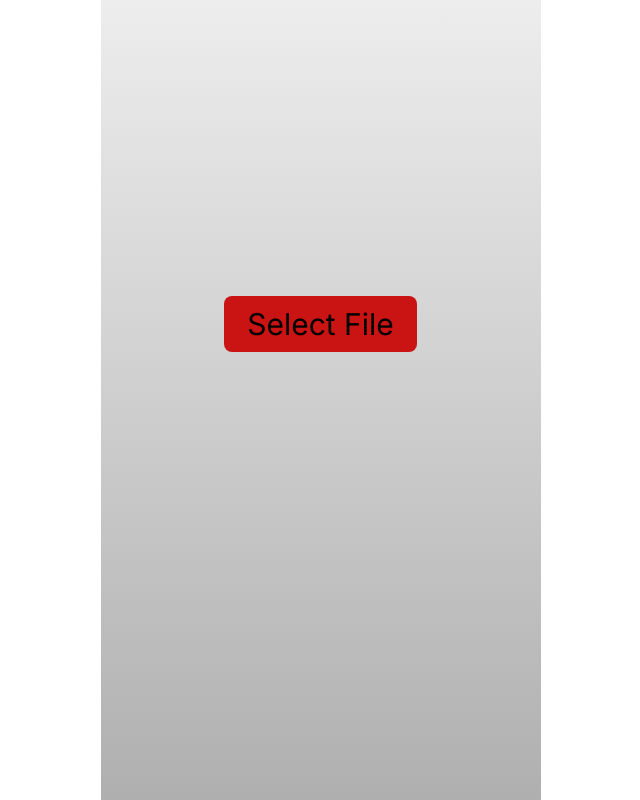
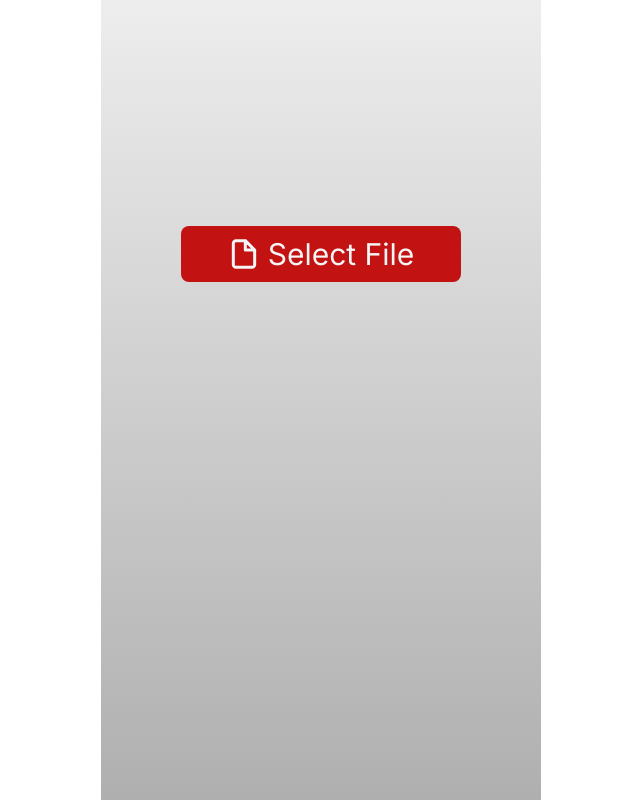
Before and after one commit to achampagne1/Paperwork-Assistant-App2, a React (Vite) app: page / in a window 1280 px wide. Shown: the top 800 px of the page, without its empty margins (319-959 px from the left). Built offline with nearby package versions, Linux system fonts and the light colour scheme.

Commit message:
added partial button functionality
When the add file button is clicked, the file tree pops up

```diff
--- /dev/null
+++ b/src/icons/File/File.jsx
@@ -0,0 +1,33 @@
+/*
+We're constantly improving the code you see.
+Please share your feedback here: https://form.asana.com/?k=uvp-HPgd3_hyoXRBw1IcNg&d=1152665201300829
+*/
+
+import PropTypes from "prop-types";
+import React from "react";
+
+export const File = ({ color = "#F5F5F5", className }) => {
+  return (
+    <svg
+      className={`file ${className}`}
+      fill="none"
+      height="32"
+      viewBox="0 0 32 32"
+      width="32"
+      xmlns="http://www.w3.org/2000/svg"
+    >
+      <path
+        className="path"
+        d="M17.3333 2.66675H8.00001C7.29277 2.66675 6.61449 2.9477 6.11439 3.4478C5.61429 3.94789 5.33334 4.62617 5.33334 5.33341V26.6667C5.33334 27.374 5.61429 28.0523 6.11439 28.5524C6.61449 29.0525 7.29277 29.3334 8.00001 29.3334H24C24.7073 29.3334 25.3855 29.0525 25.8856 28.5524C26.3857 28.0523 26.6667 27.374 26.6667 26.6667V12.0001M17.3333 2.66675L26.6667 12.0001M17.3333 2.66675L17.3333 12.0001H26.6667"
+        stroke={color}
+        strokeLinecap="round"
+        strokeLinejoin="round"
+        strokeWidth="3"
+      />
+    </svg>
+  );
+};
+
+File.propTypes = {
+  color: PropTypes.string,
+};
--- /dev/null
+++ b/src/icons/File/index.js
@@ -0,0 +1 @@
+export { File } from "./File";
--- a/src/icons/Size16/Size16.jsx
+++ b/src/icons/Size16/Size16.jsx
@@ -17,7 +17,7 @@ export const Size16 = ({ className }) => {
     >
       <path
         className="path"
-        d="M12 4L4 12M4 4L12 12"
+        d="M8.66667 1.33325H4C3.64638 1.33325 3.30724 1.47373 3.0572 1.72378C2.80715 1.97382 2.66667 2.31296 2.66667 2.66659V13.3333C2.66667 13.6869 2.80715 14.026 3.0572 14.2761C3.30724 14.5261 3.64638 14.6666 4 14.6666H12C12.3536 14.6666 12.6928 14.5261 12.9428 14.2761C13.1929 14.026 13.3333 13.6869 13.3333 13.3333V5.99992M8.66667 1.33325L13.3333 5.99992M8.66667 1.33325L8.66667 5.99992H13.3333"
         stroke="#1E1E1E"
         strokeLinecap="round"
         strokeLinejoin="round"
--- a/src/icons/Size20/Size20.jsx
+++ b/src/icons/Size20/Size20.jsx
@@ -17,7 +17,7 @@ export const Size20 = ({ className }) => {
     >
       <path
         className="path"
-        d="M15 5L5 15M5 5L15 15"
+        d="M10.8333 1.66675H5.00001C4.55798 1.66675 4.13406 1.84234 3.8215 2.1549C3.50894 2.46746 3.33334 2.89139 3.33334 3.33341V16.6667C3.33334 17.1088 3.50894 17.5327 3.8215 17.8453C4.13406 18.1578 4.55798 18.3334 5.00001 18.3334H15C15.442 18.3334 15.866 18.1578 16.1785 17.8453C16.4911 17.5327 16.6667 17.1088 16.6667 16.6667V7.50008M10.8333 1.66675L16.6667 7.50008M10.8333 1.66675L10.8333 7.50008H16.6667"
         stroke="#1E1E1E"
         strokeLinecap="round"
         strokeLinejoin="round"
--- a/src/icons/Size24/Size24.jsx
+++ b/src/icons/Size24/Size24.jsx
@@ -17,7 +17,7 @@ export const Size24 = ({ className }) => {
     >
       <path
         className="path"
-        d="M18 6L6 18M6 6L18 18"
+        d="M13 2H6C5.46957 2 4.96086 2.21071 4.58579 2.58579C4.21071 2.96086 4 3.46957 4 4V20C4 20.5304 4.21071 21.0391 4.58579 21.4142C4.96086 21.7893 5.46957 22 6 22H18C18.5304 22 19.0391 21.7893 19.4142 21.4142C19.7893 21.0391 20 20.5304 20 20V9M13 2L20 9M13 2V9H20"
         stroke="#1E1E1E"
         strokeLinecap="round"
         strokeLinejoin="round"
--- a/src/icons/Size40/Size40.jsx
+++ b/src/icons/Size40/Size40.jsx
@@ -17,7 +17,7 @@ export const Size40 = ({ className }) => {
     >
       <path
         className="path"
-        d="M30 10L10 30M10 10L30 30"
+        d="M21.6667 3.33325H9.99999C9.11593 3.33325 8.26809 3.68444 7.64297 4.30956C7.01785 4.93468 6.66666 5.78253 6.66666 6.66659V33.3333C6.66666 34.2173 7.01785 35.0652 7.64297 35.6903C8.26809 36.3154 9.11593 36.6666 9.99999 36.6666H30C30.884 36.6666 31.7319 36.3154 32.357 35.6903C32.9821 35.0652 33.3333 34.2173 33.3333 33.3333V14.9999M21.6667 3.33325L33.3333 14.9999M21.6667 3.33325L21.6667 14.9999H33.3333"
         stroke="#1E1E1E"
         strokeLinecap="round"
         strokeLinejoin="round"
--- a/src/icons/Size48/Size48.jsx
+++ b/src/icons/Size48/Size48.jsx
@@ -17,7 +17,7 @@ export const Size48 = ({ className }) => {
     >
       <path
         className="path"
-        d="M36 12L12 36M12 12L36 36"
+        d="M26 4H12C10.9391 4 9.92172 4.42143 9.17157 5.17157C8.42143 5.92172 8 6.93913 8 8V40C8 41.0609 8.42143 42.0783 9.17157 42.8284C9.92172 43.5786 10.9391 44 12 44H36C37.0609 44 38.0783 43.5786 38.8284 42.8284C39.5786 42.0783 40 41.0609 40 40V18M26 4L40 18M26 4V18H40"
         stroke="#1E1E1E"
         strokeLinecap="round"
         strokeLinejoin="round"
--- a/src/screens/Desktop/Desktop.jsx
+++ b/src/screens/Desktop/Desktop.jsx
@@ -1,6 +1,4 @@
 import React from "react";
-import { Button } from "../../components/Button";
-import { Star } from "../../components/Star";
 import "./style.css";
 
 export const Desktop = () => {
@@ -10,14 +8,12 @@ export const Desktop = () => {
         <div className="text-wrapper-2">Button</div>
       </button>
 
-      <Button
-        className="button-4"
-        label="Button"
-        size="medium"
-        variant="primary"
-      />
+      <button className="button-4">
+        <div className="text-wrapper-3">Button</div>
+      </button>
+
       <div className="icon-button">
-        <Star size="twenty" />
+        <img className="star" alt="Star" src="/img/star-37.svg" />
       </div>
     </div>
   );
--- a/src/screens/Desktop/style.css
+++ b/src/screens/Desktop/style.css
@@ -41,8 +41,35 @@
 }
 
 .desktop .button-4 {
-  flex: 0 0 auto !important;
-  margin-bottom: -22.00px !important;
+  all: unset;
+  align-items: center;
+  background-color: var(--color-background-brand-default);
+  border: 1px solid;
+  border-color: var(--color-border-brand-default);
+  border-radius: var(--size-radius-200);
+  box-sizing: border-box;
+  display: inline-flex;
+  flex: 0 0 auto;
+  gap: var(--size-space-200);
+  justify-content: center;
+  margin-bottom: -22.00px;
+  overflow: hidden;
+  padding: var(--size-space-300);
+  position: relative;
+}
+
+.desktop .text-wrapper-3 {
+  color: var(--color-text-brand-on-brand);
+  font-family: var(--single-line-body-base-font-family);
+  font-size: var(--single-line-body-base-font-size);
+  font-style: var(--single-line-body-base-font-style);
+  font-weight: var(--single-line-body-base-font-weight);
+  letter-spacing: var(--single-line-body-base-letter-spacing);
+  line-height: var(--single-line-body-base-line-height);
+  margin-top: -1.00px;
+  position: relative;
+  white-space: nowrap;
+  width: fit-content;
 }
 
 .desktop .icon-button {
@@ -60,3 +87,9 @@
   padding: var(--size-space-300);
   position: relative;
 }
+
+.desktop .star {
+  height: 20px;
+  position: relative;
+  width: 20px;
+}
--- a/src/screens/IphoneProMax/IphoneProMax.jsx
+++ b/src/screens/IphoneProMax/IphoneProMax.jsx
@@ -1,22 +1,42 @@
-import React from "react";
-import { Button } from "../../components/Button";
+import React, { useState } from "react";
+import { File } from "../../icons/File";
 import "./style.css";
 
 export const IphoneProMax = () => {
+    // State to store the selected file
+    const [selectedFile, setSelectedFile] = useState(null);
+
+    // Function to handle file selection
+    const handleFileChange = (event) => {
+        const file = event.target.files[0]; // Get the selected file
+        setSelectedFile(file); // Store the file in state
+        console.log("Selected file:", file);
+    };
+
   return (
     <div className="iphone-pro-max">
       <div className="div">
         <div className="frame">
-          <Button
-            className="button-instance"
-            divClassName="design-component-instance-node"
-            label="Select File"
-            size="medium"
-            variant="primary"
-          />
+          <div className="button-wrapper">
+            <div className="button">
+                <File className="size-32" color="#F5F5F5" />
+                <input
+                    type="file"
+                    id="fileInput"
+                    style={{ display: "none" }}
+                    onChange={handleFileChange}
+                />
+                <button
+                    className="text-wrapper"
+                    onClick={() => document.getElementById("fileInput").click()}
+                >
+                    Select File
+                </button>
+            </div>
+          </div>
         </div>
 
-        <div className="button-wrapper">
+        <div className="div-wrapper">
           <button className="button-2">
             <div className="group">
               <div className="overlap-group">
@@ -32,6 +52,7 @@ export const IphoneProMax = () => {
           </button>
         </div>
       </div>
+      {selectedFile && <p>Selected File: {selectedFile.name}</p>}
     </div>
   );
 };
--- a/src/screens/IphoneProMax/style.css
+++ b/src/screens/IphoneProMax/style.css
@@ -19,38 +19,67 @@
 }
 
 .iphone-pro-max .frame {
-  align-items: flex-start;
+  align-items: center;
   display: flex;
   flex-direction: column;
   gap: 10px;
-  left: 113px;
-  padding: 10px;
+  height: 322px;
+  justify-content: center;
+  left: 0;
+  padding: 0px 70px;
   position: absolute;
-  top: 286px;
-  width: 213px;
-}
-
-.iphone-pro-max .button-instance {
-  align-self: stretch !important;
-  background-color: #ca1313 !important;
-  border: unset !important;
-  border-color: unset !important;
-  display: flex !important;
-  height: 56px !important;
-  width: 100% !important;
-}
-
-.iphone-pro-max .design-component-instance-node {
-  font-family: "Inter", Helvetica !important;
-  font-size: 30px !important;
-  font-style: unset !important;
-  font-weight: 400 !important;
-  letter-spacing: 0 !important;
-  line-height: 30px !important;
-  margin-top: unset !important;
+  top: 93px;
+  width: 440px;
 }
 
 .iphone-pro-max .button-wrapper {
+  align-items: flex-start;
+  align-self: stretch;
+  display: flex;
+  flex: 0 0 auto;
+  flex-direction: column;
+  gap: 10px;
+  padding: 10px;
+  position: relative;
+  width: 100%;
+}
+
+.iphone-pro-max .button {
+  align-items: center;
+  align-self: stretch;
+  background-color: #c31212;
+  border-radius: var(--size-radius-200);
+  display: flex;
+  gap: var(--size-space-200);
+  height: 56px;
+  justify-content: center;
+  overflow: hidden;
+  padding: var(--size-space-300);
+  position: relative;
+  width: 100%;
+}
+
+.iphone-pro-max .size-32 {
+  height: 32px !important;
+  position: relative !important;
+  width: 32px !important;
+}
+
+.iphone-pro-max .text-wrapper {
+  all: unset;
+  box-sizing: border-box;
+  color: var(--color-text-brand-on-brand);
+  font-family: "Inter", Helvetica;
+  font-size: 30px;
+  font-weight: 400;
+  letter-spacing: 0;
+  line-height: 30px;
+  position: relative;
+  white-space: nowrap;
+  width: fit-content;
+}
+
+.iphone-pro-max .div-wrapper {
   align-items: center;
   background-color: #ececec;
   display: flex;
```
Also changed, not shown: static/img/star-37.svg (added).
